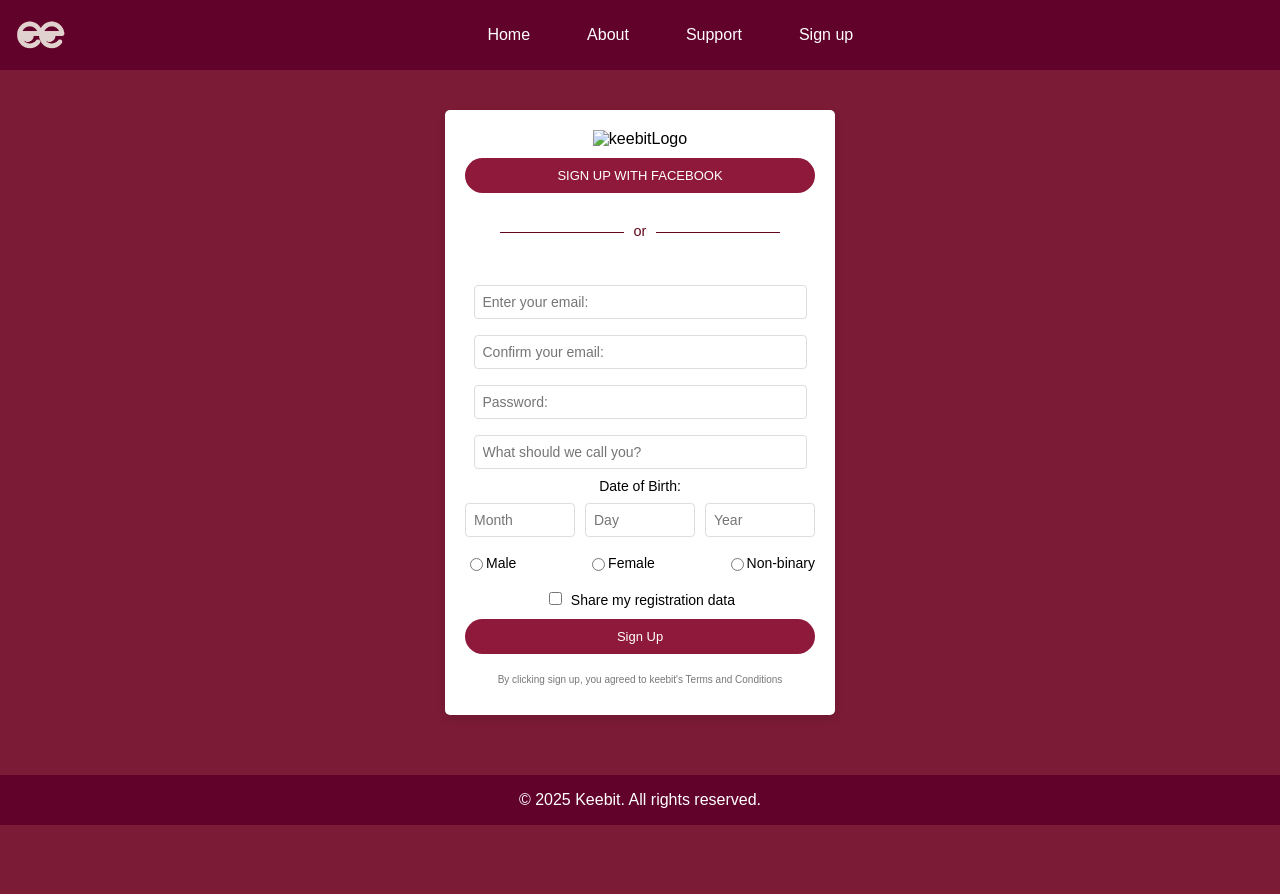
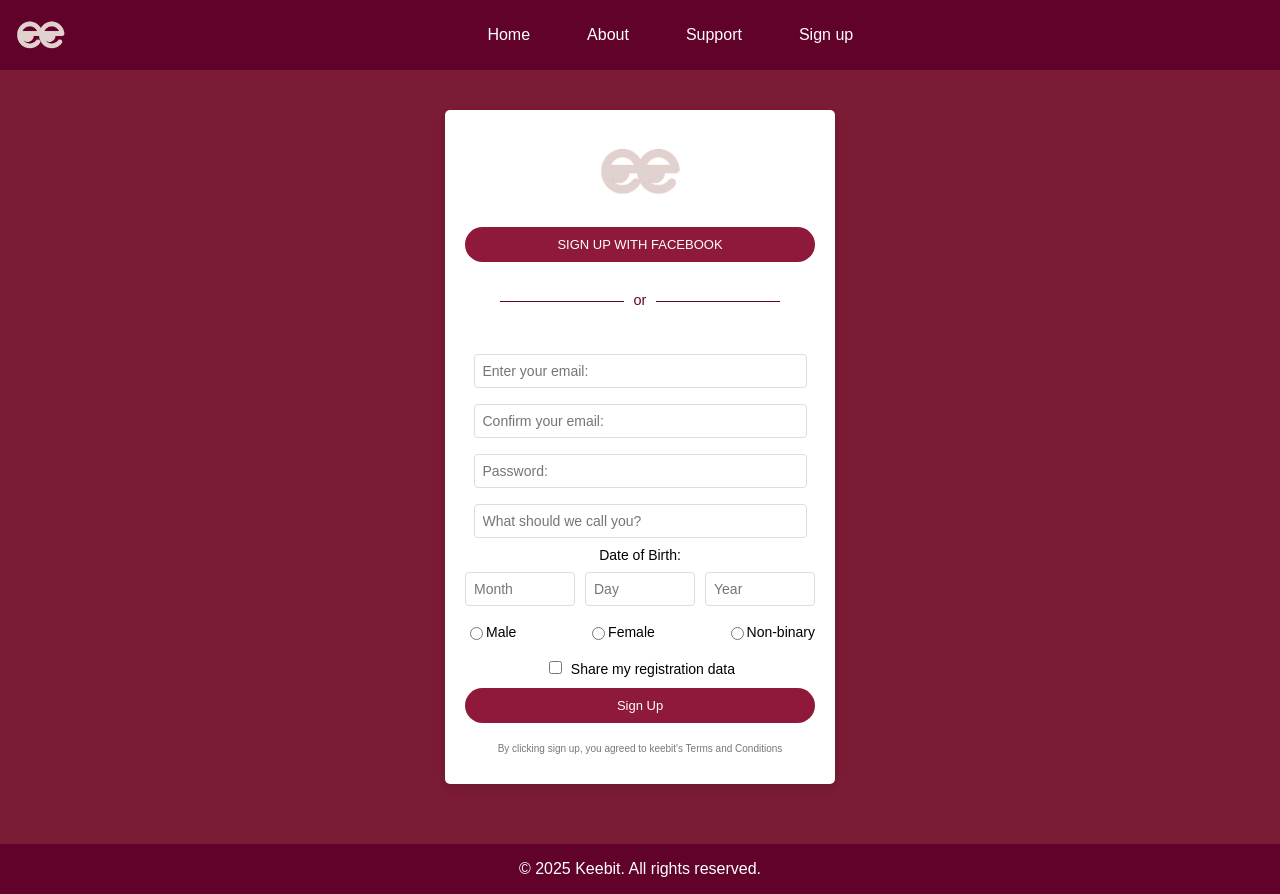
Before and after one commit to stheaallana/keebit, a plain HTML site: page midterm.html in a window 1280 px wide. Before the commit the page ends 825 px from the top, so only its background shows below. Drawn offline with Linux system fonts and the light colour scheme.

Commit message:
midterm.html

```diff
--- a/midterm.html
+++ b/midterm.html
@@ -21,7 +21,7 @@
 
   <div class="signup-container">
     <form>
-      <img src="keebit.png" alt="keebitLogo">
+      <img src="logo.png" alt="keebitLogo">
       <br>
       <button>SIGN UP WITH FACEBOOK</button>
       <div class="divider"><span>or</span> </div>
```
